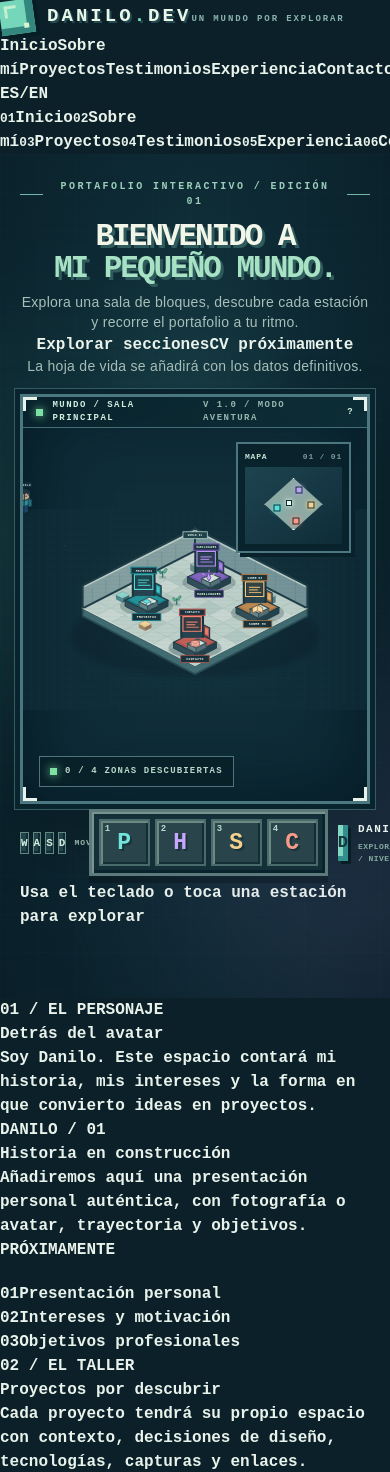
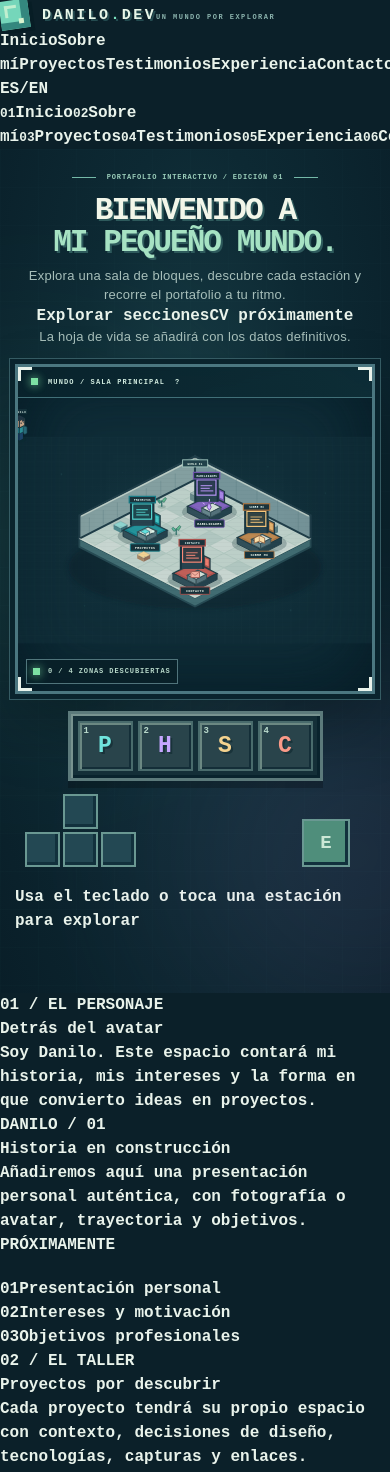
Before and after one commit to danilolarap/Portfolio, a Next.js app: page / in a window 390 px wide. Shown: the top 1472 px of the page. Built offline with nearby package versions, Linux system fonts and the light colour scheme.

Commit message:
style: build portfolio theme part 08

```diff
--- a/src/app/globals.css
+++ b/src/app/globals.css
@@ -886,3 +886,128 @@ button:focus-visible,
     height: clamp(410px, 56vw, 550px);
   }
 }
+@media (max-width: 720px) {
+  .game-shell {
+    padding: 0 15px;
+  }
+  .topbar {
+    height: 65px;
+  }
+  .brand-name {
+    font-size: 15px;
+  }
+  .brand-caption {
+    font-size: 7px;
+  }
+  .brand-cube {
+    width: 29px;
+    height: 29px;
+  }
+  .online-indicator {
+    display: none;
+  }
+  .intro {
+    padding: 23px 0 18px;
+  }
+  .eyebrow {
+    font-size: 7px;
+    letter-spacing: 0.12em;
+  }
+  .intro h1 {
+    font-size: clamp(28px, 8vw, 41px);
+    text-shadow: 2px 2px 0 #2e5a5c;
+  }
+  .intro p {
+    font-size: 13px;
+    max-width: 340px;
+  }
+  .scene-frame {
+    height: clamp(330px, 80vw, 450px);
+  }
+  .scene-topline {
+    font-size: 7px;
+  }
+  .scene-topline-right {
+    display: none;
+  }
+  .minimap {
+    display: none;
+  }
+  .scene-status {
+    font-size: 7px;
+    bottom: 7px;
+    left: 8px;
+    padding: 6px;
+  }
+  .bottom-ui {
+    height: auto;
+    padding: 17px 0 10px;
+    display: grid;
+    grid-template-columns: 1fr;
+    justify-items: center;
+  }
+  .control-hint,
+  .player-chip {
+    display: none;
+  }
+  .hotbar {
+    gap: 5px;
+  }
+  .hotbar-slot {
+    width: 55px;
+    height: 50px;
+  }
+  .mobile-controls {
+    display: flex;
+    align-items: flex-end;
+    justify-content: space-between;
+    padding: 3px 10px 18px;
+  }
+  .dpad {
+    display: flex;
+    flex-direction: column;
+    align-items: center;
+    gap: 3px;
+  }
+  .dpad div {
+    display: flex;
+    gap: 3px;
+  }
+  .dpad button,
+  .interact-touch {
+    width: 35px;
+    height: 35px;
+    color: #cce8d6;
+    background: #234853;
+    border: 2px solid #6a9892;
+    box-shadow: inset -3px -3px #12313d;
+    font-size: 13px;
+  }
+  .dpad button:active,
+  .interact-touch:active {
+    background: #42877b;
+  }
+  .interact-touch {
+    width: 48px;
+    height: 48px;
+    margin-right: 15px;
+    background: #4f8e7b;
+    font-size: 19px;
+  }
+  .footer {
+    padding: 0 0 18px;
+    font-size: 7px;
+  }
+  .footer > span:last-child {
+    display: none;
+  }
+  .panel-content {
+    padding: 23px 19px;
+  }
+  .panel-slot {
+    font-size: 10px;
+  }
+  .panel-slot-soon {
+    font-size: 7px;
+  }
+}
```
